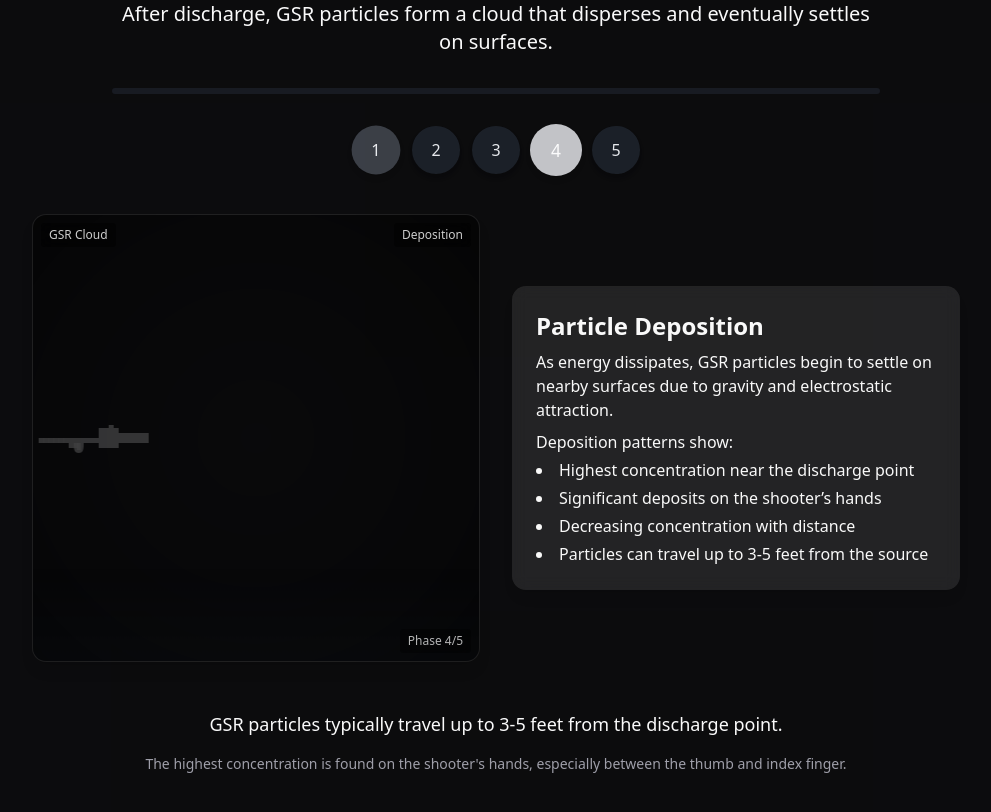
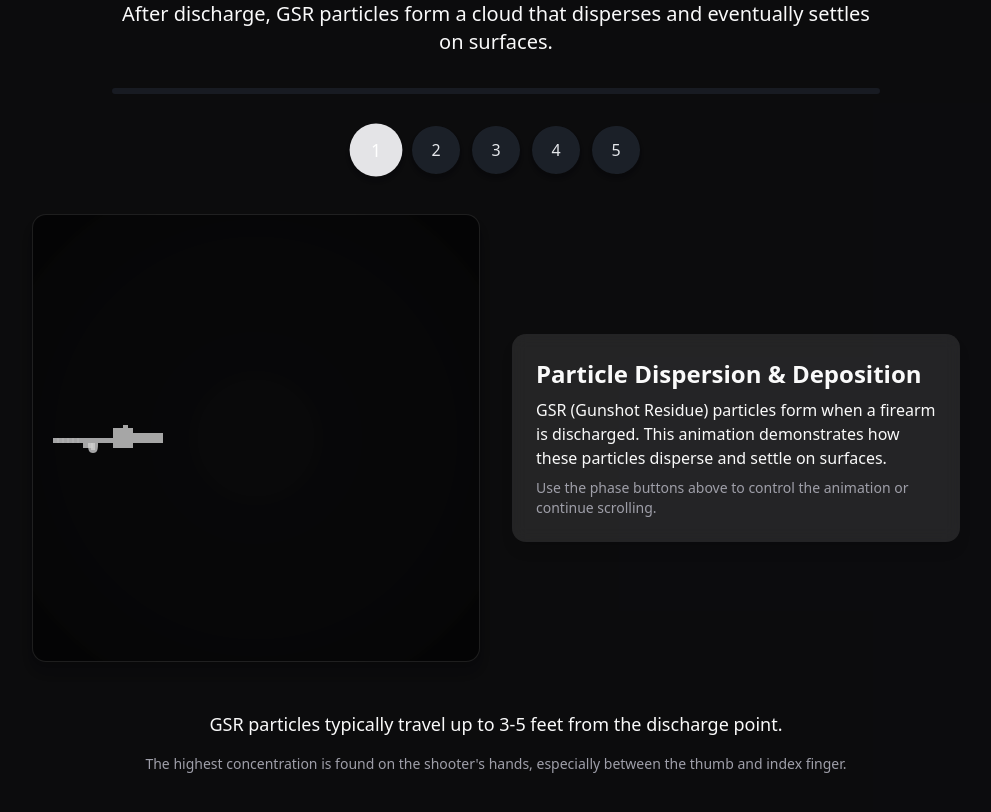
Before and after one commit to Danielnke/gsr-project, a Next.js app: page / in a window 1280 px wide. Shown: the part 2940-3752 px from the top of the page, without its empty margins (144-1135 px from the left). Built offline with nearby package versions, Linux system fonts and the light colour scheme.

Commit message:
Glitch fixes

```diff
--- a/src/components/sections/Section4/DispersionAnimation.tsx
+++ b/src/components/sections/Section4/DispersionAnimation.tsx
@@ -34,27 +34,32 @@ const DispersionAnimation: React.FC<DispersionAnimationProps> = ({ animationPhas
     });
   }, []);
 
+  // Initial setup for elements, runs once on mount
+  useEffect(() => {
+    if (firearmRef.current && muzzleFlashRef.current && glowRef.current) {
+      gsap.set(firearmRef.current, {
+        opacity: 0,
+        x: -20
+      });
+      gsap.set(muzzleFlashRef.current, {
+        opacity: 0,
+        scale: 0
+      });
+      gsap.set(glowRef.current, {
+        opacity: 0,
+        scale: 0
+      });
+    }
+  }, []); // Empty dependency array ensures it runs only once
+
   // Animate the firearm and muzzle flash based on animation phase
   useEffect(() => {
-    if (!firearmRef.current || !muzzleFlashRef.current || !containerRef.current || !glowRef.current) return;
+    // Ensure particle engine is initialized and refs are available
+    if (!init || !firearmRef.current || !muzzleFlashRef.current || !containerRef.current || !glowRef.current) return;
 
     const tl = gsap.timeline();
 
-    // Initial setup
-    tl.set(firearmRef.current, {
-      opacity: 0,
-      x: -20
-    });
-
-    tl.set(muzzleFlashRef.current, {
-      opacity: 0,
-      scale: 0
-    });
-
-    tl.set(glowRef.current, {
-      opacity: 0,
-      scale: 0
-    });
+    // Initial setup has been moved to the new useEffect above
 
     // Phase 0: Show the firearm
     if (animationPhase >= 0) {
@@ -130,7 +135,7 @@ const DispersionAnimation: React.FC<DispersionAnimationProps> = ({ animationPhas
     return () => {
       tl.kill();
     };
-  }, [animationPhase]);
+  }, [animationPhase, init]); // Add init to dependency array
 
   return (
     <div
--- a/src/components/sections/Section4/index.tsx
+++ b/src/components/sections/Section4/index.tsx
@@ -17,11 +17,18 @@ const Section4_Dispersion: React.FC = () => {
   const progressBarRef = useRef<HTMLDivElement>(null);
   const progressIndicatorRef = useRef<HTMLDivElement>(null);
   const phaseButtonsRef = useRef<HTMLDivElement>(null);
+  const autoPlayTimeoutRef = useRef<NodeJS.Timeout | null>(null);
+  const autoPlayIntervalRef = useRef<NodeJS.Timeout | null>(null);
 
   // State to track animation progress
   const [animationPhase, setAnimationPhase] = useState(0);
   const [animationPlayed, setAnimationPlayed] = useState(false);
   const [userInteracted, setUserInteracted] = useState(false);
+  const userInteractedRef = useRef(userInteracted);
+
+  useEffect(() => {
+    userInteractedRef.current = userInteracted;
+  }, [userInteracted]);
 
   // Handle manual phase navigation
   const setPhase = (phase: number) => {
@@ -53,29 +60,29 @@ const Section4_Dispersion: React.FC = () => {
       start: 'top 60%',
       end: 'bottom 40%',
       onEnter: () => {
-        if (!animationPlayed && !userInteracted) {
+        if (!animationPlayed && !userInteractedRef.current) {
           // Start the animation sequence with a delay
-          const timeout = setTimeout(() => {
+          autoPlayTimeoutRef.current = setTimeout(() => {
+            if (userInteractedRef.current) return; // Check again before starting
             // Start with phase 0
             setAnimationPhase(0);
 
             // Then progress through phases
-            const interval = setInterval(() => {
+            autoPlayIntervalRef.current = setInterval(() => {
+              if (userInteractedRef.current) {
+                if (autoPlayIntervalRef.current) clearInterval(autoPlayIntervalRef.current);
+                return;
+              }
               setAnimationPhase(prev => {
                 if (prev < 4) {
                   return prev + 1;
                 } else {
-                  clearInterval(interval);
+                  if (autoPlayIntervalRef.current) clearInterval(autoPlayIntervalRef.current);
                   setAnimationPlayed(true);
                   return prev;
                 }
               });
             }, 3000); // Progress every 3 seconds for better viewing
-
-            return () => {
-              clearInterval(interval);
-              clearTimeout(timeout);
-            };
           }, 500);
         }
       },
@@ -101,13 +108,15 @@ const Section4_Dispersion: React.FC = () => {
             duration: 0.1,
           });
 
-          // If user hasn't manually interacted, update phase based on scroll
-          if (!userInteracted) {
-            // Map scroll progress to animation phases (0-4)
-            const newPhase = Math.min(4, Math.floor(self.progress * 5));
-            if (newPhase !== animationPhase) {
-              setAnimationPhase(newPhase);
-            }
+          // If user scrolls, they have interacted.
+          if (!userInteractedRef.current) {
+            setUserInteracted(true);
+          }
+
+          // Scroll always updates the phase if it's different
+          const newPhase = Math.min(4, Math.floor(self.progress * 5));
+          if (newPhase !== animationPhase) {
+            setAnimationPhase(newPhase);
           }
         }
       }
@@ -117,8 +126,10 @@ const Section4_Dispersion: React.FC = () => {
     return () => {
       scrollTrigger.kill();
       progressScrollTrigger.kill();
+      if (autoPlayTimeoutRef.current) clearTimeout(autoPlayTimeoutRef.current);
+      if (autoPlayIntervalRef.current) clearInterval(autoPlayIntervalRef.current);
     };
-  }, [animationPhase, animationPlayed, userInteracted]);
+  }, [animationPhase, animationPlayed, userInteracted]); // userInteracted is still needed here for the main logic flow
 
   // Animation for text content
   useEffect(() => {
```
